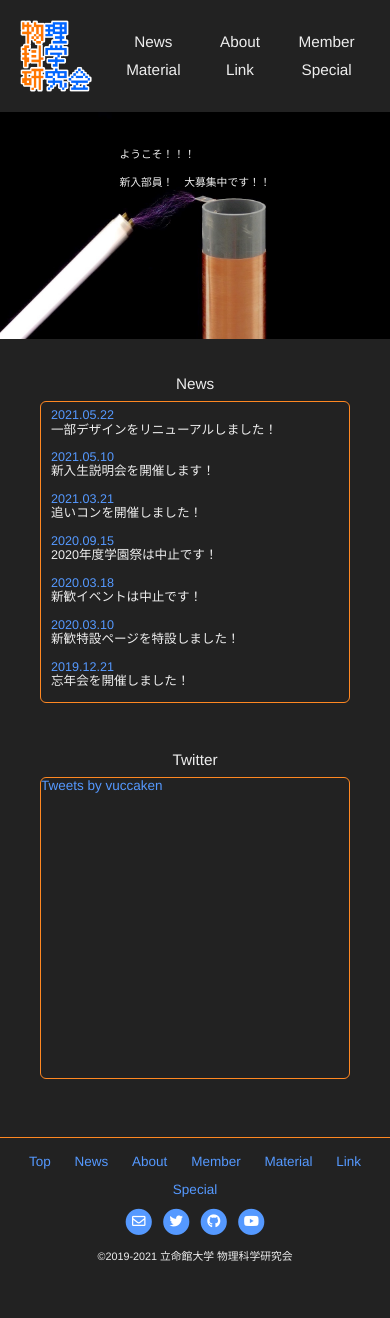
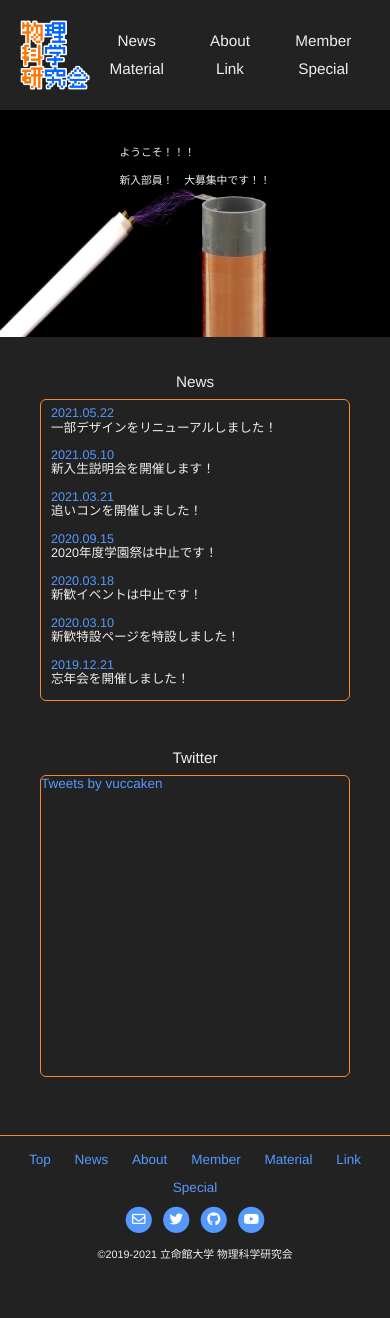
Before and after one commit to vuccaken/vuccaken.github.io, a Jekyll site: the page built from index.md, in a window 390 px wide. Built offline with Jekyll 4.4.1, drawn with Linux system fonts in a browser that asks for light colours; nearby versions of some CDN libraries; comment, search, counter and statistics services are not loaded.

Commit message:
調整：header nav

```diff
--- a/_sass/main.scss
+++ b/_sass/main.scss
@@ -9,16 +9,21 @@ header {
     // border: solid 1px tomato;
     margin: 20px;
     display: grid;
-    grid-template-columns: 90px 1fr;
+    grid-row-gap: 10px;
+    justify-items: center;
+    grid-template-columns: auto minmax(100px, 1fr);
+    @media screen and (max-width: 270px) {
+      grid-template-columns: none;
+    }
     .logo {
       // border: solid 1px aqua;
       display: block;
-      width: 80%;
-      @media screen and (min-width: 635px) {
-        width: 100%;
-        margin-bottom: -100%;
+      width: 90px;
+      margin-bottom: -100%;
+      @media screen and (max-width: 635px) {
+        width: 70px;
+        margin-bottom: 0;
       }
-
       position: relative;
       z-index: 10; // 無いとcontentの下敷きに...
     }
--- a/_sass/reset.scss
+++ b/_sass/reset.scss
@@ -22,7 +22,7 @@ html {
 body {
   -webkit-text-size-adjust: 100%;
   max-width: 1000px;
-  min-width: 250px;
+  // min-width: 250px;
   margin: 0 auto;
   padding: 0;
   background-color: $bg-color;
```
